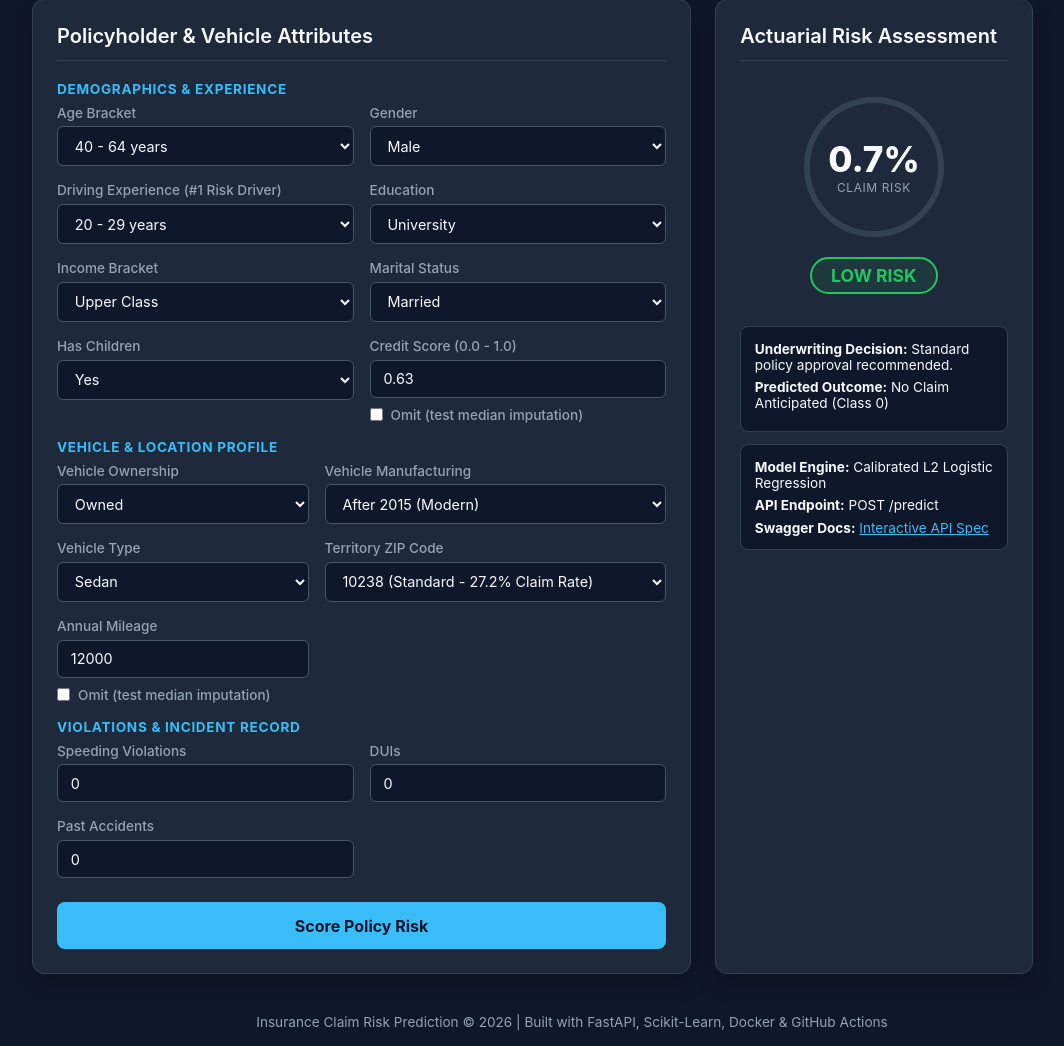
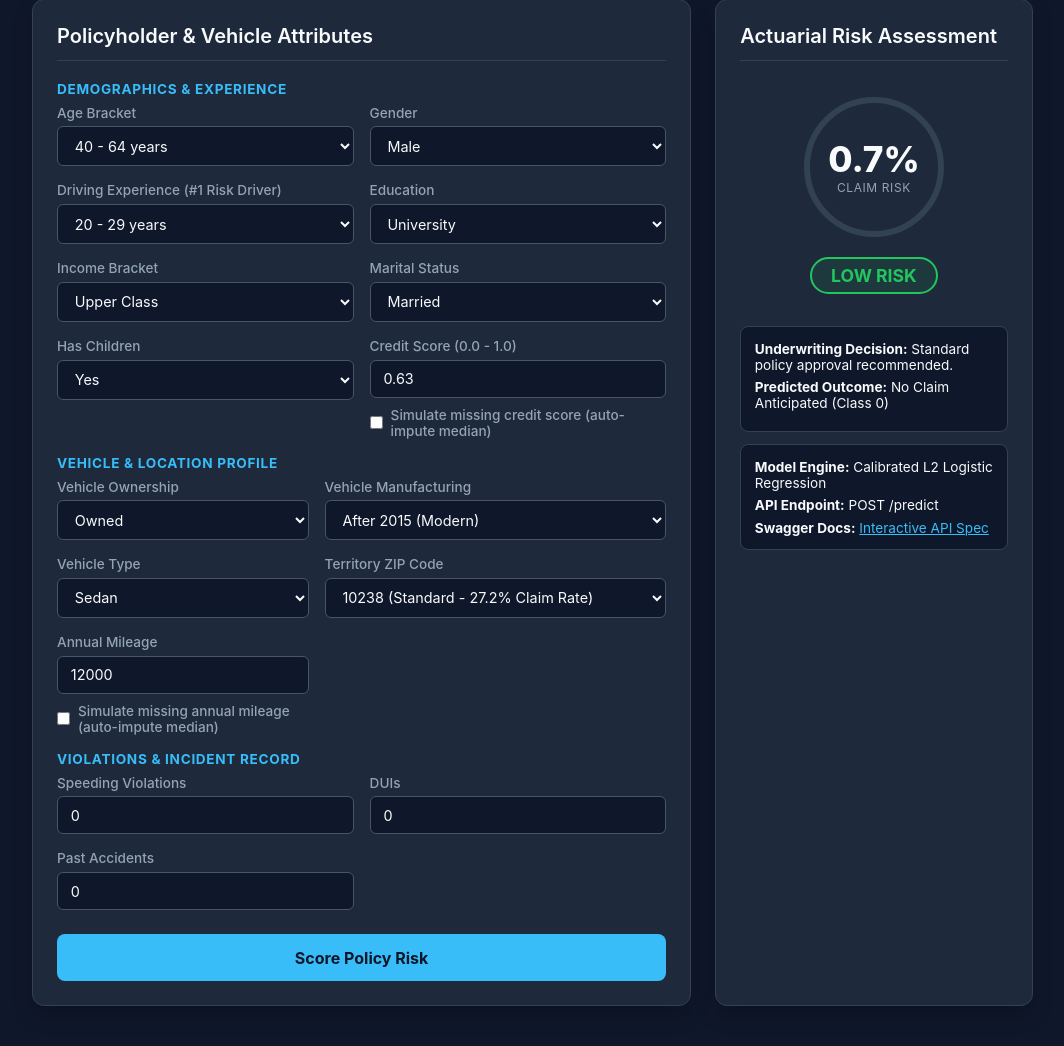
Before and after one commit to dhanvithnayak/insurance-claim-risk-prediction, a FastAPI app: page / in a window 1280 px wide. Shown: the part 175-1221 px from the top of the page, without its empty margins (68-1132 px from the left). Run offline with FastAPI, Linux system fonts and the light colour scheme.

Commit message:
fix(ui): calibrate risk tier thresholds to actuarial baseline and clarify missing data labels

```diff
--- a/app.py
+++ b/app.py
@@ -210,9 +210,9 @@ def predict_claim(payload: CustomerFeatures):
         prob = float(pipeline.predict_proba(input_df)[0, 1])
         pred = int(pipeline.predict(input_df)[0])
 
-        if prob >= 0.70:
+        if prob >= 0.50:
             risk_tier = "High"
-        elif prob >= 0.40:
+        elif prob >= 0.30:
             risk_tier = "Moderate"
         else:
             risk_tier = "Low"
--- a/templates/index.html
+++ b/templates/index.html
@@ -179,7 +179,7 @@
               <label for="credit_score">Credit Score (0.0 - 1.0)</label>
               <input type="number" id="credit_score" class="form-control" step="0.01" min="0" max="1" value="0.63">
               <label class="checkbox-label">
-                <input type="checkbox" id="missing_cs"> Omit (test median imputation)
+                <input type="checkbox" id="missing_cs"> Simulate missing credit score (auto-impute median)
               </label>
             </div>
           </div>
@@ -220,7 +220,7 @@
               <label for="annual_mileage">Annual Mileage</label>
               <input type="number" id="annual_mileage" class="form-control" step="500" min="0" value="12000">
               <label class="checkbox-label">
-                <input type="checkbox" id="missing_am"> Omit (test median imputation)
+                <input type="checkbox" id="missing_am"> Simulate missing annual mileage (auto-impute median)
               </label>
             </div>
           </div>
```
